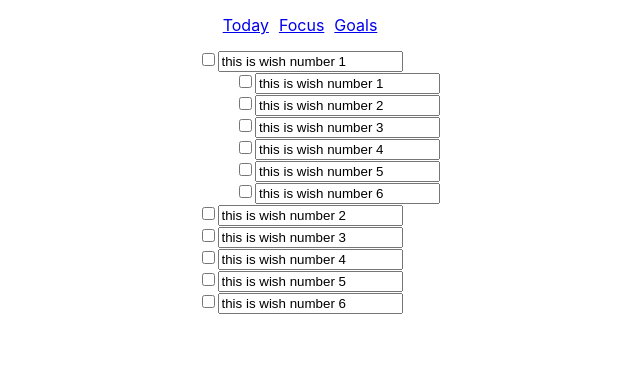
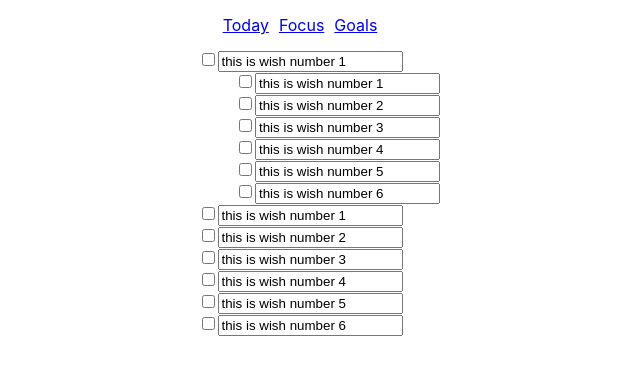
Before and after one commit to stephengpope/productive, a React (Create React App) app: page /goals in a window 1280 px wide. Shown: the top 374 px of the page, without its empty margins (340-980 px from the left). Built offline with nearby package versions, Linux system fonts and the light colour scheme.

Commit message:
added keys

```diff
--- a/src/components/BrainStormGoal.js
+++ b/src/components/BrainStormGoal.js
@@ -2,13 +2,13 @@ import React from 'react'
 
 function BrainStormGoal({goal}) {
 
-    const brainStormGoals = goal.children.map(goal => <BrainStormGoal goal={goal} />);
+    const brainStormGoals = goal.children.map(goal => <BrainStormGoal key={goal.id} goal={goal} />);
 
     return (
         <div>
             <div className="Goal">
                 { goal.completed ? <input type="checkbox" checked="checked" /> : <input type="checkbox" /> }
-                <div><input type="text" value={goal.wish} /></div>
+                <div><input type="text" defaultValue={goal.wish} /></div>
 
             </div>
             <div className="GoalChildren">{ brainStormGoals }</div>
--- a/src/components/Goals.js
+++ b/src/components/Goals.js
@@ -6,57 +6,74 @@ function Goals() {
     const goals = [
 
         {
+            id: 1,
             wish: "this is wish number 1",
             children: [
                 {
+                    id: 10,
                     wish: "this is wish number 1",
                     children: []
                 },
                 {
+                    id: 21,
                     wish: "this is wish number 2",
                     children: []
                 },
                 {
+                    id: 13,
                     wish: "this is wish number 3",
                     children: []
                 },
                 {
+                    id: 14,
                     wish: "this is wish number 4",
                     children: []
                 },
                 {
+                    id: 15,
                     wish: "this is wish number 5",
                     children: []
                 },
                 {
+                    id: 16,
                     wish: "this is wish number 6",
                     children: []
                 }
             ]
         },
         {
+            id: 100,
+            wish: "this is wish number 1",
+            children: []
+        },
+        {
+            id: 2,
             wish: "this is wish number 2",
             children: []
         },
         {
+            id: 3,
             wish: "this is wish number 3",
             children: []
         },
         {
+            id: 4,
             wish: "this is wish number 4",
             children: []
         },
         {
+            id: 5,
             wish: "this is wish number 5",
             children: []
         },
         {
+            id: 6,
             wish: "this is wish number 6",
             children: []
         }
     ]
 
-    const brainStormGoals = goals.map(goal => <BrainStormGoal goal={goal} />);
+    const brainStormGoals = goals.map(goal => <BrainStormGoal key={goal.id} goal={goal} />);
 
     return (
         <div>
--- a/src/components/TodaysGoalList.js
+++ b/src/components/TodaysGoalList.js
@@ -5,14 +5,17 @@ function TodaysGoalList() {
 
     const todaysGoals = [
         {
+            id: 1,
             completed: false,
             wish: "Go to the store"
         },
         {
+            id: 2,
             completed: false,
             wish: "finish todo app"
         },
         {
+            id: 3,
             completed: true,
             wish: "take new picture of madison and avery"
         }
```
